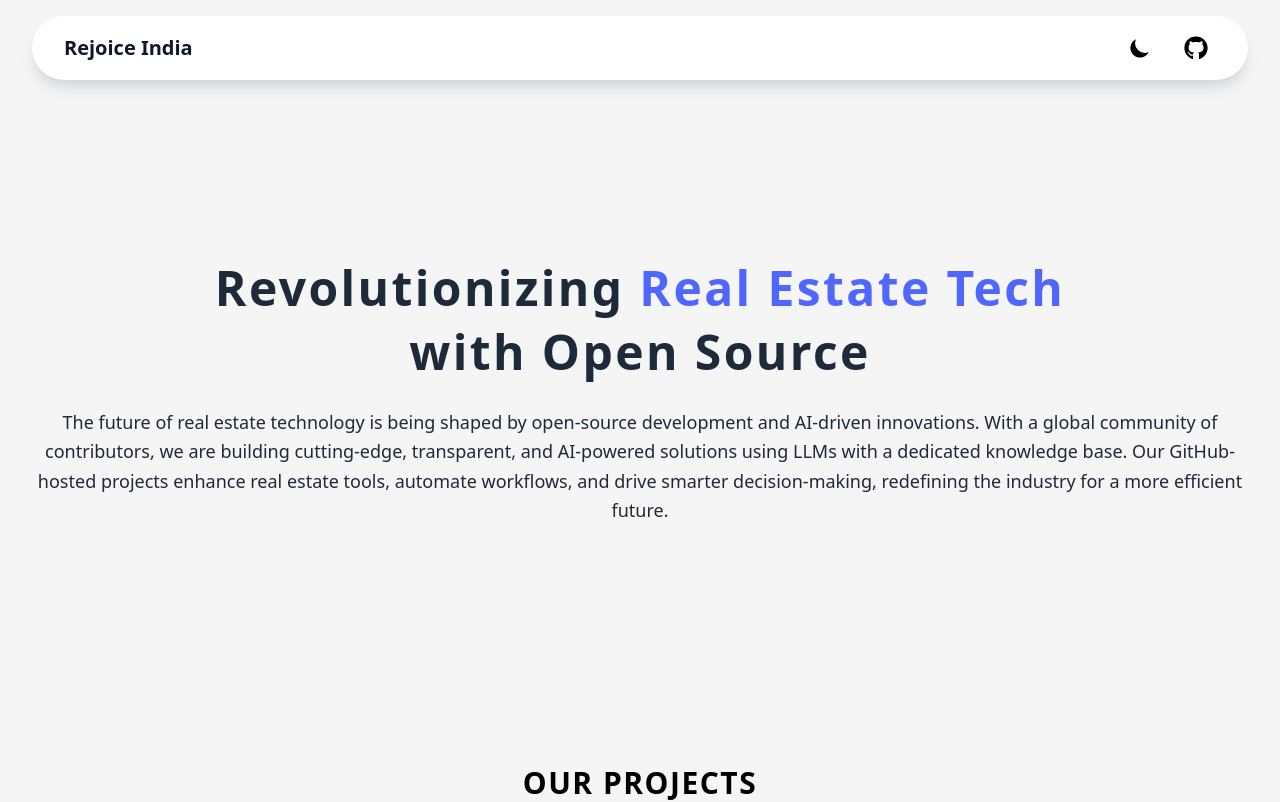
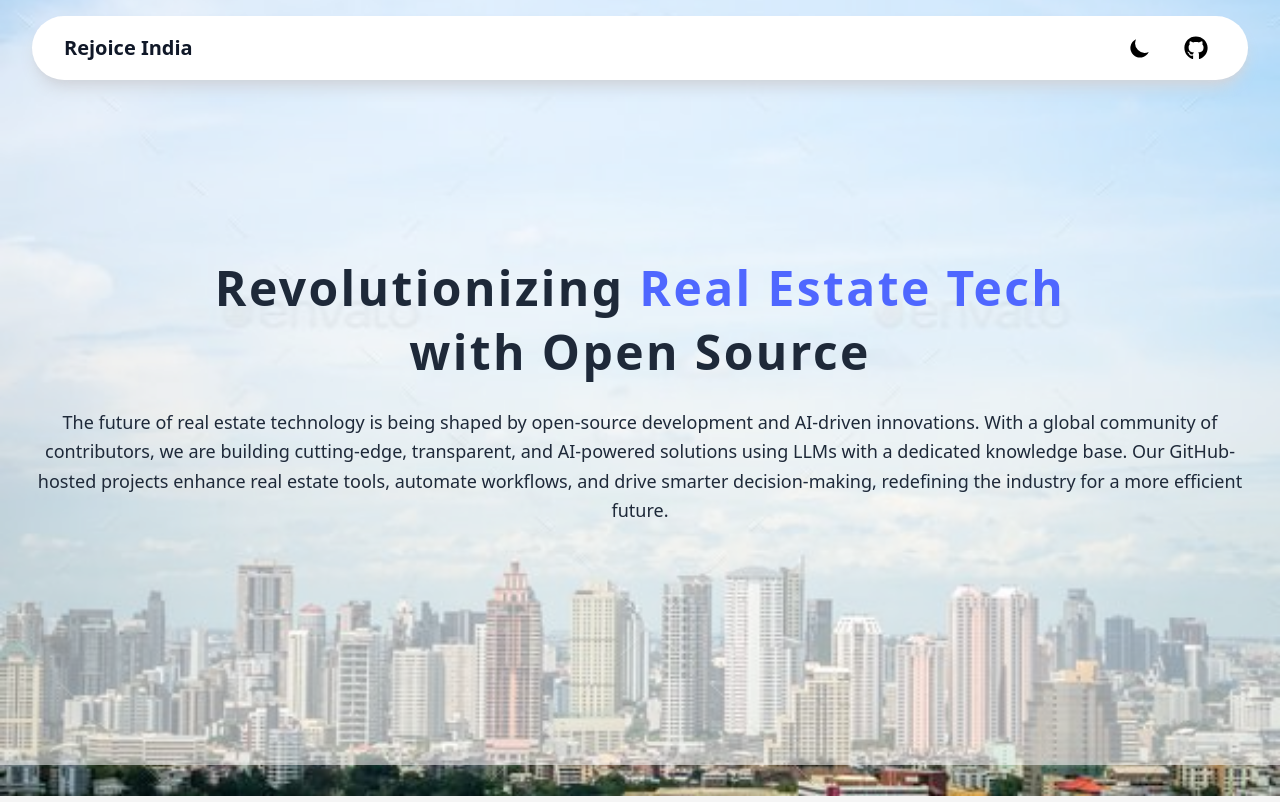
Before and after one commit to Rejoiceindia/Rejoice-Org, a React (Vite) app: page / in a window 1280 px wide. Shown: the top 802 px of the page. Built offline with nearby package versions, Linux system fonts and the light colour scheme.

Commit message:
component added

```diff
--- a/src/pages/Home.tsx
+++ b/src/pages/Home.tsx
@@ -1,22 +1,19 @@
-import Navbar from "../components/Home-page/Navbar"
-import Tagline from "../components/Home-page/Tagline"
+// import Navbar from "../components/Home-page/Navbar"
+// import Tagline from "../components/Home-page/Tagline"
 import JoinCommunity from "../components/Home-page/JoinCommunity"
 import Footer from "../components/Home-page/Footer"
 import ProjectCard from "../components/Home-page/ProjectCard"
 import { ProjectDetails } from "../Data/ProjectCard"
+import MainSection from "../components/Home-page/MainSection"
+
 
 const Home = () => {
   return (
     <div className="w-full min-h-screen">
-        <div className="navbar sm:px-6 lg:px-8 py-4 sticky top-0 z-50">
-            <Navbar/>
-        </div>
 
-        <div className="tagline">
-            <Tagline/>
-        </div>
+        <MainSection/>
 
-        <h1 className="text-3xl text-center tracking-wider font-bold mx-40 dark:text-white dark:duration-300">
+        <h1 className="text-3xl text-center tracking-wider font-bold dark:text-white dark:duration-300">
             OUR PROJECTS
         </h1>
 
```
